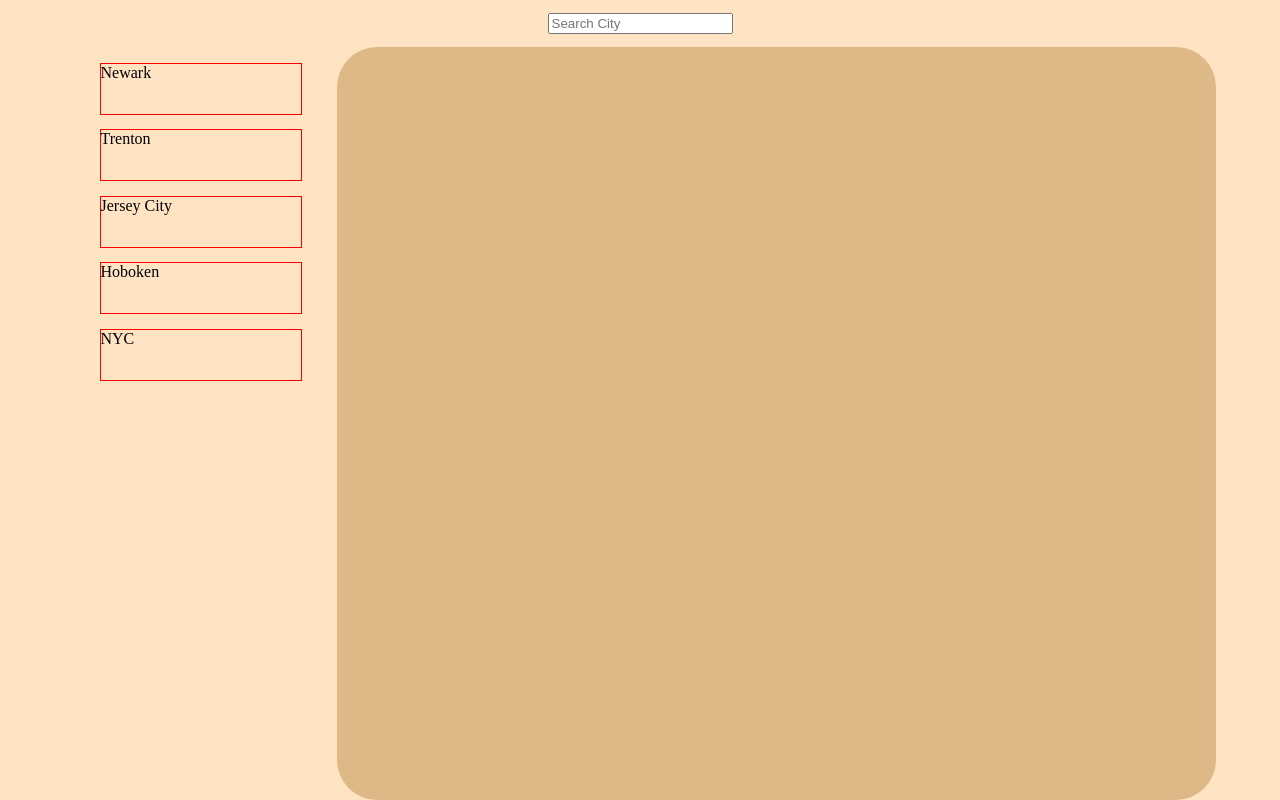
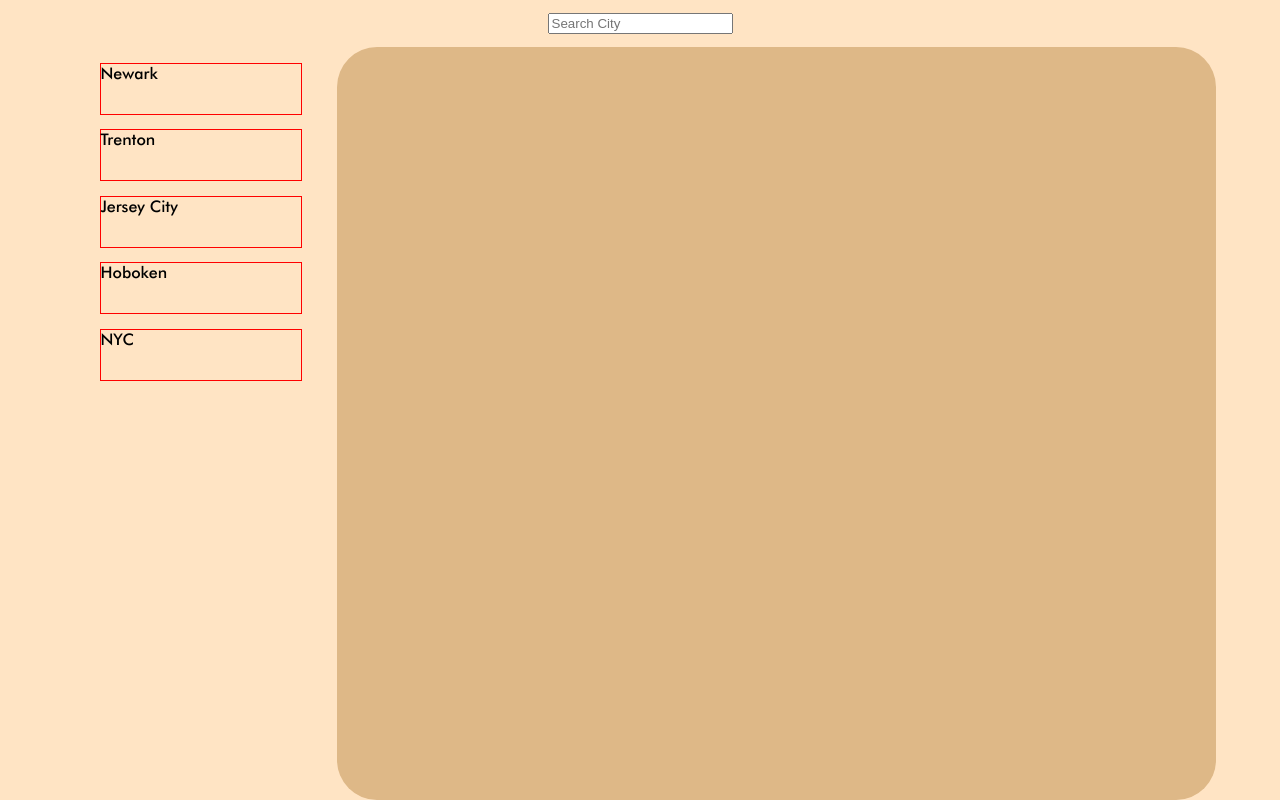
Before and after one commit to NewRedRoses/Weather-app, a website built with webpack: page src/index.html in a window 1280 px wide. Built offline with nearby package versions, Linux system fonts and the light colour scheme.

Commit message:
Add futura font

```diff
--- a/src/style.css
+++ b/src/style.css
@@ -1,4 +1,10 @@
+@font-face {
+  font-family: "Futura";
+  src: url("./imgs/futura_medium_bt-webfont.woff");
+}
+
 body {
+  font-family: "Futura";
   background-color: bisque;
   margin: 0px;
   height: 100vh;
```
Also changed, not shown: src/imgs/futura_medium_bt-webfont.woff (added).
